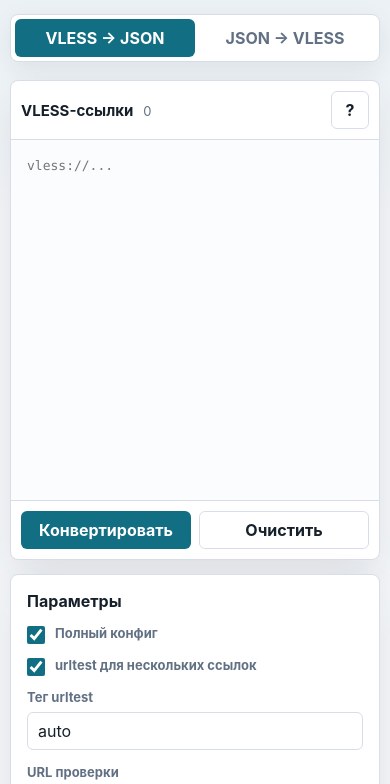
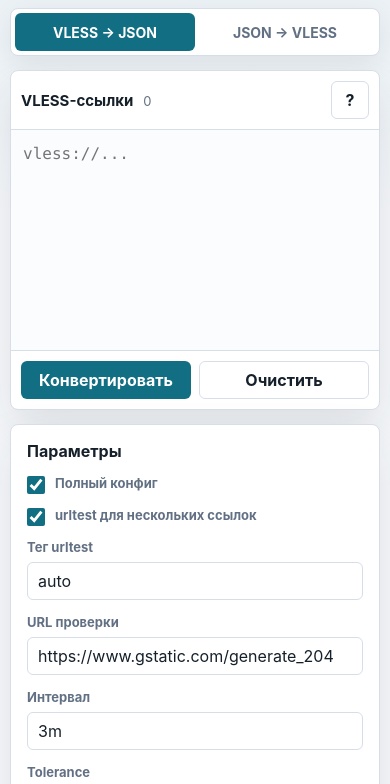
Before and after one commit to aiadr/sing-box-config-converter, a plain HTML site: page index.html in a window 390 px wide. Shown: the part 43-827 px from the top of the page. Drawn offline with Linux system fonts and the light colour scheme.

Commit message:
Fix iPhone Safari zoom and mobile layout overflow

```diff
--- a/index.html
+++ b/index.html
@@ -27,9 +27,15 @@
         box-sizing: border-box;
       }
 
+      html {
+        -webkit-text-size-adjust: 100%;
+        overflow-x: clip;
+      }
+
       body {
         margin: 0;
         min-height: 100vh;
+        overflow-x: clip;
         background:
           linear-gradient(180deg, rgba(18, 110, 130, 0.06), transparent 260px),
           var(--bg);
@@ -43,9 +49,10 @@
       }
 
       .app {
-        width: min(1360px, calc(100vw - 32px));
+        width: 100%;
+        max-width: 1392px;
         margin: 0 auto;
-        padding: 24px 0;
+        padding: 24px 16px;
       }
 
       .topbar {
@@ -65,8 +72,9 @@
 
       .mode {
         display: inline-grid;
-        grid-template-columns: 1fr 1fr;
+        grid-template-columns: minmax(0, 1fr) minmax(0, 1fr);
         min-width: min(100%, 430px);
+        max-width: 100%;
         border: 1px solid var(--line);
         background: var(--panel);
         border-radius: var(--radius);
@@ -83,7 +91,9 @@
       }
 
       .mode button {
+        min-width: 0;
         min-height: 38px;
+        padding: 0 10px;
         border-radius: 6px;
         background: transparent;
         color: var(--muted);
@@ -104,6 +114,7 @@
 
       .pane,
       .settings {
+        min-width: 0;
         background: var(--panel);
         border: 1px solid var(--line);
         border-radius: var(--radius);
@@ -121,6 +132,7 @@
         display: flex;
         align-items: center;
         justify-content: space-between;
+        gap: 10px;
         min-height: 58px;
         padding: 12px 14px;
         border-bottom: 1px solid var(--line);
@@ -145,6 +157,7 @@
 
       textarea {
         width: 100%;
+        max-width: 100%;
         height: 100%;
         min-height: 480px;
         resize: none;
@@ -157,6 +170,7 @@
           "SFMono-Regular", Consolas, "Liberation Mono", Menlo, monospace;
         font-size: 13px;
         line-height: 1.55;
+        overflow-wrap: anywhere;
       }
 
       textarea[readonly] {
@@ -222,6 +236,7 @@
 
       .field {
         display: grid;
+        min-width: 0;
         gap: 7px;
         margin-bottom: 14px;
       }
@@ -234,7 +249,7 @@
 
       .checkbox {
         display: grid;
-        grid-template-columns: 20px 1fr;
+        grid-template-columns: 20px minmax(0, 1fr);
         gap: 8px;
         align-items: start;
         margin-bottom: 13px;
@@ -250,6 +265,7 @@
       input[type="text"],
       input[type="number"] {
         width: 100%;
+        min-width: 0;
         min-height: 38px;
         border: 1px solid var(--line);
         border-radius: 6px;
@@ -268,6 +284,7 @@
         color: var(--muted);
         font-size: 13px;
         line-height: 1.35;
+        overflow-wrap: anywhere;
         background: #fbfcfe;
       }
 
@@ -287,9 +304,17 @@
         display: none !important;
       }
 
+      @media (hover: none) and (pointer: coarse) {
+        textarea,
+        input[type="text"],
+        input[type="number"] {
+          font-size: 16px;
+        }
+      }
+
       @media (max-width: 1080px) {
         .workspace {
-          grid-template-columns: 1fr;
+          grid-template-columns: minmax(0, 1fr);
         }
 
         .settings,
@@ -304,18 +329,35 @@
 
       @media (max-width: 720px) {
         .app {
-          width: min(100vw - 20px, 1360px);
-          padding: 14px 0;
+          padding: 14px 10px calc(24px + env(safe-area-inset-bottom));
         }
 
         .topbar {
           align-items: stretch;
           flex-direction: column;
+          gap: 12px;
+          margin-bottom: 14px;
         }
 
         .mode {
           min-width: 0;
           width: 100%;
+        }
+
+        .mode button {
+          font-size: 14px;
+          padding: 0 8px;
+        }
+
+        textarea {
+          min-height: 220px;
+          padding: 12px;
+          font-size: 16px;
+        }
+
+        input[type="text"],
+        input[type="number"] {
+          font-size: 16px;
         }
 
         .pane-head,
@@ -325,7 +367,8 @@
 
         .actions .primary,
         .actions .secondary {
-          flex: 1 1 130px;
+          flex: 1 1 120px;
+          min-width: 0;
         }
       }
     </style>
```
